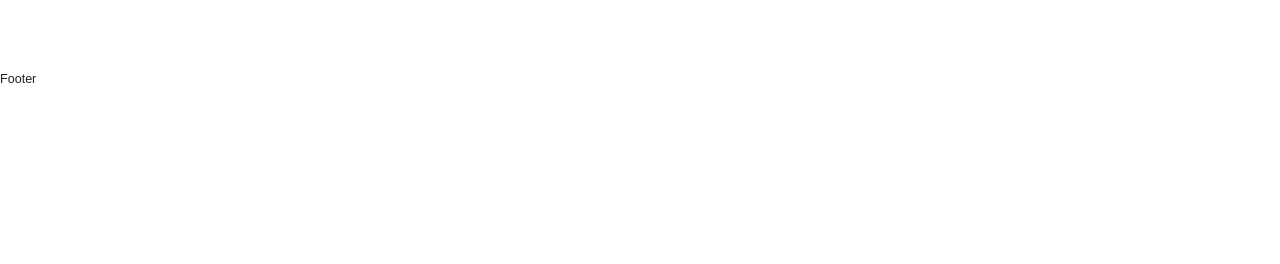
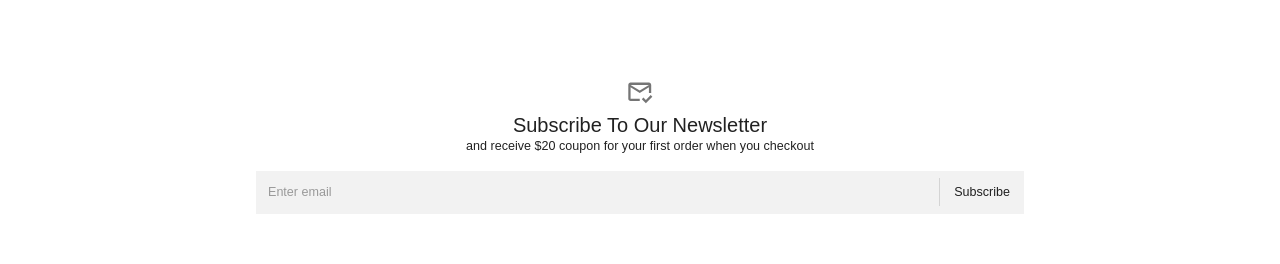
Before and after one commit to hasanmd91/ecommer, a React (Create React App) app in the folder client/: page / in a window 1280 px wide. Shown: the part 911-1175 px from the top of the page. Before the commit the page ends 1000 px from the top, so only its background shows below. Built offline with nearby package versions, Linux system fonts and the light colour scheme; no server answers.

Commit message:
build subscribe

```diff
--- a/client/src/scenes/home/Home.jsx
+++ b/client/src/scenes/home/Home.jsx
@@ -1,12 +1,14 @@
 import React from 'react';
 import MainCarousel from './MainCarousel';
 import ShoppingList from './ShoppingList';
+import Subscribe from './Subscribe';
 
 const Home = () => {
   return (
     <div>
       <MainCarousel />
       <ShoppingList />
+      <Subscribe />
     </div>
   );
 };
--- /dev/null
+++ b/client/src/scenes/home/Subscribe.jsx
@@ -0,0 +1,40 @@
+import { Box, InputBase, Divider, Typography, IconButton } from "@mui/material";
+import MarkEmailReadOutlinedIcon from "@mui/icons-material/MarkEmailReadOutlined";
+import { useState } from "react";
+
+const Subscribe = () => {
+  const [email, setEmail] = useState("");
+
+  return (
+    <Box width="80%" margin="80px auto" textAlign="center">
+      <IconButton>
+        <MarkEmailReadOutlinedIcon fontSize="large" />
+      </IconButton>
+      <Typography variant="h3">Subscribe To Our Newsletter</Typography>
+      <Typography>
+        and receive $20 coupon for your first order when you checkout
+      </Typography>
+      <Box
+        p="2px 4px"
+        m="15px auto"
+        display="flex"
+        alignItems="center"
+        width="75%"
+        backgroundColor="#F2F2F2"
+      >
+        <InputBase
+          sx={{ ml: 1, flex: 1 }}
+          placeholder="Enter email"
+          onChange={(e) => setEmail(e.target.value)}
+          value={email}
+        />
+        <Divider sx={{ height: 28, m: 0.5 }} orientation="vertical" />
+        <Typography sx={{ p: "10px", ":hover": { cursor: "pointer" } }}>
+          Subscribe
+        </Typography>
+      </Box>
+    </Box>
+  );
+};
+
+export default Subscribe;
```
